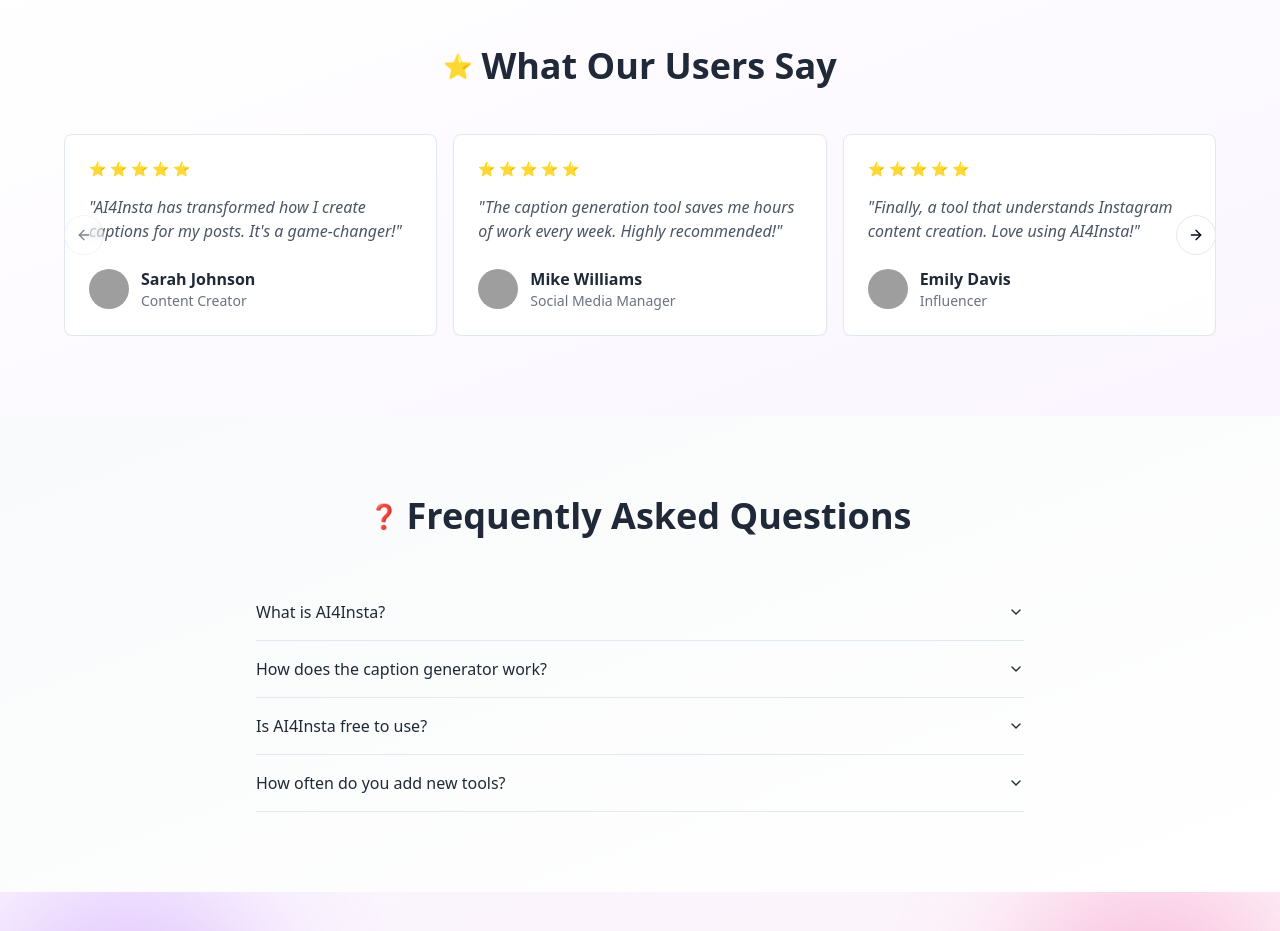
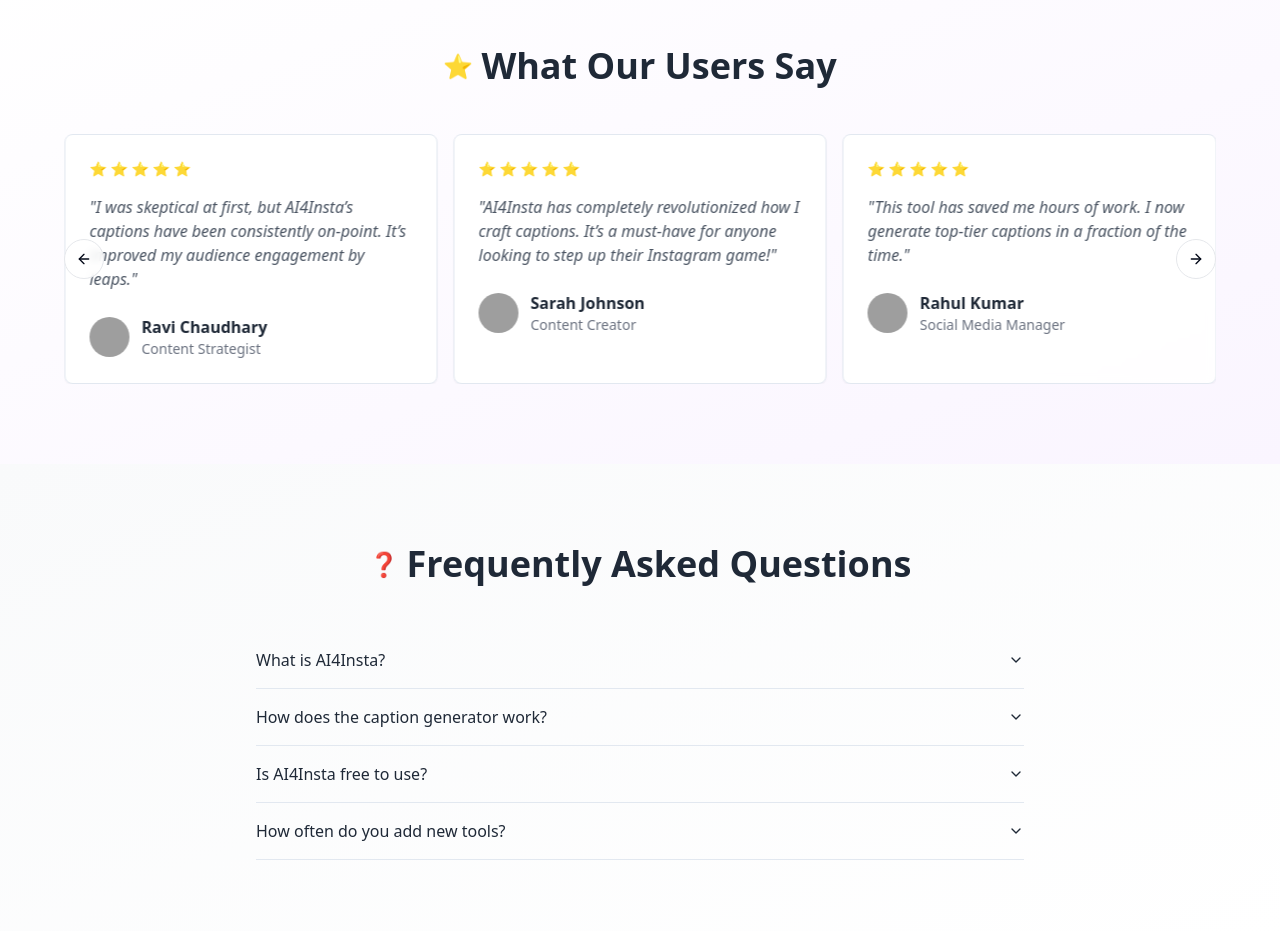
Before and after one commit to therahulkumar9/ai4insta.xyz, a React (Vite) app: page / in a window 1280 px wide. Shown: the part 4100-5031 px from the top of the page. Built offline with nearby package versions, Linux system fonts and the light colour scheme; grey boxes are pictures that could not be loaded.

Commit message:
Added more testionminals

```diff
--- a/src/components/sections/TestimonialsSection.tsx
+++ b/src/components/sections/TestimonialsSection.tsx
@@ -14,32 +14,76 @@
     {
       name: "Sarah Johnson",
       role: "Content Creator",
-      text: "AI4Insta has transformed how I create captions for my posts. It's a game-changer!",
+      text: "AI4Insta has completely revolutionized how I craft captions. It’s a must-have for anyone looking to step up their Instagram game!",
       rating: 5,
       image: "https://randomuser.me/api/portraits/women/1.jpg"
     },
     {
-      name: "Mike Williams",
+      name: "Rahul Kumar",
       role: "Social Media Manager",
-      text: "The caption generation tool saves me hours of work every week. Highly recommended!",
+      text: "This tool has saved me hours of work. I now generate top-tier captions in a fraction of the time.",
       rating: 5,
       image: "https://randomuser.me/api/portraits/men/1.jpg"
     },
     {
-      name: "Emily Davis",
-      role: "Influencer",
-      text: "Finally, a tool that understands Instagram content creation. Love using AI4Insta!",
-      rating: 5,
+      name: "Priya Patel",
+      role: "Red Flag  (Influencer)",
+      text: "Honestly, this tool doesn’t understand the 'chaos' of Instagram. But hey, at least it tries to be creative. *insert eye roll*",
+      rating: 4,
       image: "https://randomuser.me/api/portraits/women/2.jpg"
     },
     {
-      name: "John Smith",
+      name: "Siddharth Verma",
       role: "Digital Marketer",
-      text: "The AI tools have helped me increase engagement by 200%. Amazing results!",
+      text: "AI4Insta is a game-changer! I’ve been able to boost engagement with just a few clicks.",
       rating: 5,
       image: "https://randomuser.me/api/portraits/men/2.jpg"
+    },
+    {
+      name: "Isabella Clark",
+      role: "Blogger",
+      text: "I absolutely love how AI4Insta helps me craft the perfect captions that resonate with my followers. So easy to use!",
+      rating: 5,
+      image: "https://randomuser.me/api/portraits/women/3.jpg"
+    },
+    {
+      name: "Vishal Singh",
+      role: "Gully Boy (Content Creator)",
+      text: "Yo! This tool just gets me. My captions are hitting the right vibe now. I’m all about real talk, and AI4Insta nails it every time.",
+      rating: 4,
+      image: "https://randomuser.me/api/portraits/men/3.jpg"
+    },
+    {
+      name: "Aishwarya Reddy",
+      role: "Brand Strategist",
+      text: "AI4Insta is exactly what I needed. It streamlines my content creation process and helps me stay ahead of the curve.",
+      rating: 5,
+      image: "https://randomuser.me/api/portraits/women/4.jpg"
+    },
+    {
+      name: "Manish Yadav",
+      role: "Entrepreneur",
+      text: "This tool has been a huge time-saver. The AI-generated captions are spot-on and truly engage my audience.",
+      rating: 5,
+      image: "https://randomuser.me/api/portraits/men/4.jpg"
+    },
+    {
+      name: "Simran Kaur",
+      role: "Fashion Blogger",
+      text: "AI4Insta helps me stay on top of my content. The captions add the perfect touch to my fashion posts. Highly recommended!",
+      rating: 5,
+      image: "https://randomuser.me/api/portraits/women/5.jpg"
+    },
+    {
+      name: "Ravi Chaudhary",
+      role: "Content Strategist",
+      text: "I was skeptical at first, but AI4Insta’s captions have been consistently on-point. It’s improved my audience engagement by leaps.",
+      rating: 5,
+      image: "https://randomuser.me/api/portraits/men/5.jpg"
     }
   ];
+
+
 
   return (
     <section className="py-16 md:py-20 px-4 bg-gradient-to-br from-white to-purple-50 dark:from-gray-900 dark:to-purple-900/10">
```
